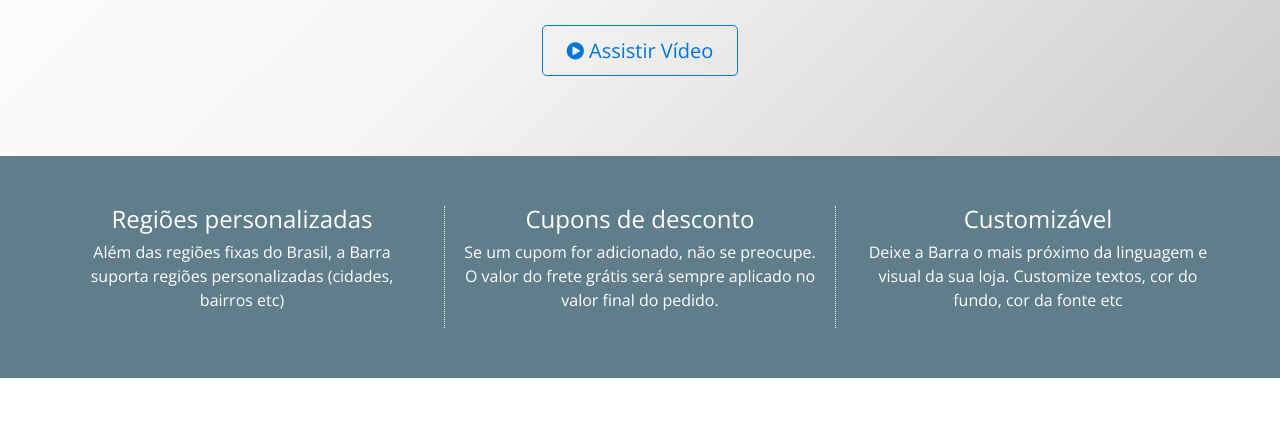
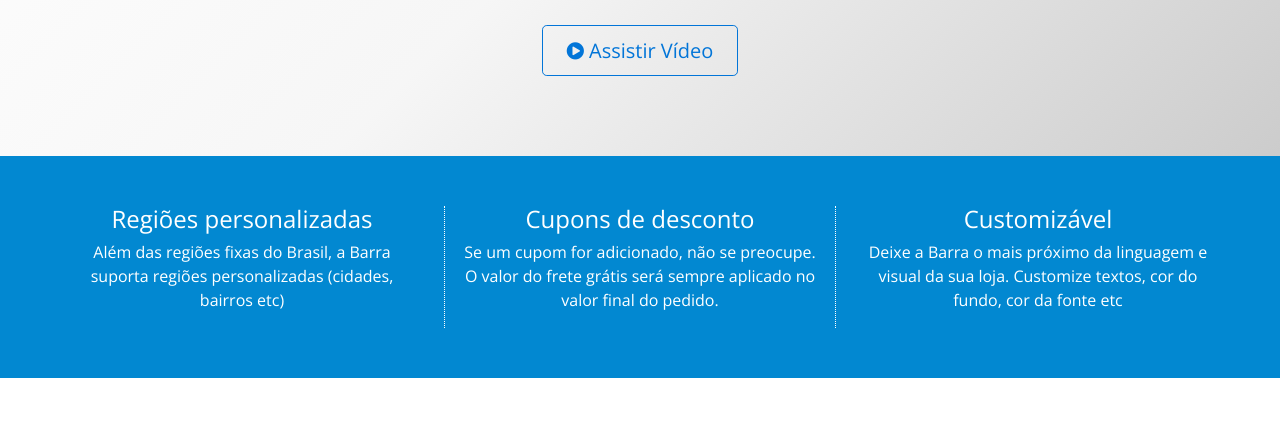
Before and after one commit to strategialab/strategialab.github.io, a website: page lp.html in a window 1280 px wide. Shown: the part 355-800 px from the top of the page. Drawn offline with nearby package versions, Linux system fonts and the light colour scheme.

Commit message:
Altera cor da área de main features

```diff
--- a/css/lp.css
+++ b/css/lp.css
@@ -64,8 +64,8 @@ body {
 }
 
 .main-features {
-	background-color: #607D8B;
-	/*background-color: #0288D1;*/
+	/*background-color: #607D8B;*/
+	background-color: #0288D1;
 	color: #FFF;
 }
 
```
